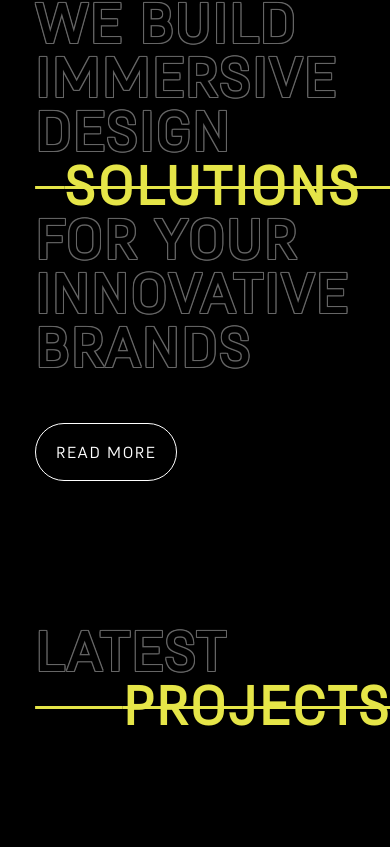
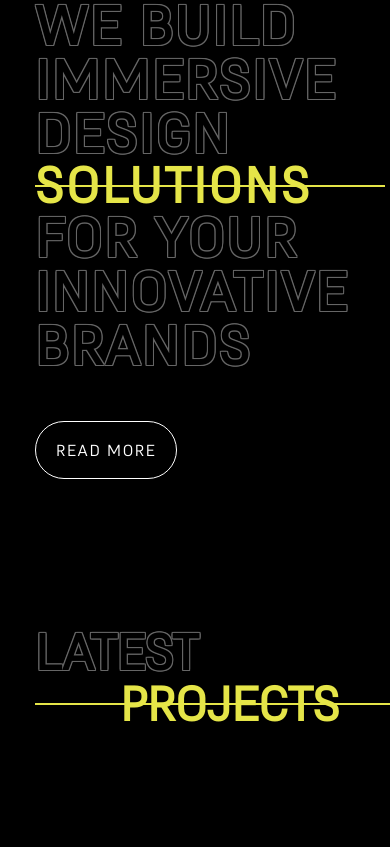
Before and after one commit to mosikkaa/NextProject, a Next.js app in the folder my-app/: page / in a window 390 px wide. Shown: the part 1078-1925 px from the top of the page. Built offline with nearby package versions, Linux system fonts and the light colour scheme; a web font is replaced by a local one.

Commit message:
Fix Responsive

```diff
--- a/my-app/app/components/atoms/CtaFooter/CtaFooter.tsx
+++ b/my-app/app/components/atoms/CtaFooter/CtaFooter.tsx
@@ -1,7 +1,8 @@
 import { motion } from "motion/react"
 import FooterColumn from "../FooterColumn/FooterColumn"
+import {CtaProps} from "@/app/types/types";
 
-const CtaFooter = () => {
+const CtaFooter = ({scrollToSection,refs}:CtaProps) => {
   return (
     <motion.footer initial={{ opacity: 0, y: 30 }} whileInView={{ opacity: 1, y: 0 }} viewport={{ once: true, amount: 0.2 }} transition={{ duration: 0.8, ease: "easeOut" }}  className="mt-20 grid grid-cols-1 sm:grid-cols-2 lg:grid-cols-5 gap-10">
 
@@ -24,8 +25,19 @@ const CtaFooter = () => {
       </div>
 
       <div className="order-2 sm:order-4 lg:order-4 flex flex-wrap lg:flex-nowrap gap-[68px]">
-        <FooterColumn items={["HOME", "WORKS", "COMPANY", "THOUGHTS", "CONTACT"]}/>
-        <FooterColumn items={["Instagram", "Twitter", "LinkedIn", "Facebook"]}/>
+          <motion.ul initial={{ opacity: 0, y: 30 }} whileInView={{ opacity: 1, y: 0 }} viewport={{ once: true, amount: 0.2 }} transition={{ duration: 0.8, ease: "easeOut" }}  className="text-black text-[14px] flex flex-col font-supreme font-medium leading-[240%] tracking-[0.04em] uppercase">
+              <li className='cursor-pointer hover:scale-110 ease-in-out transition duration-200' onClick={() => scrollToSection(refs.homeRef)}>HOME</li>
+              <li className='cursor-pointer hover:scale-110 ease-in-out transition duration-200' onClick={() => scrollToSection(refs.latestProjectsRef)}>WORKS</li>
+              <li className='cursor-pointer hover:scale-110 ease-in-out transition duration-200' onClick={() => scrollToSection(refs.studioRef)}>COMPANY</li>
+              <li className='cursor-pointer hover:scale-110 ease-in-out transition duration-200' onClick={() => scrollToSection(refs.latestRef)}>THOUGHTS</li>
+              <li className='cursor-pointer hover:scale-110 ease-in-out transition duration-200' onClick={() => scrollToSection(refs.ctaRef)}>CONTACT</li>
+          </motion.ul>
+          <motion.ul initial={{ opacity: 0, y: 30 }} whileInView={{ opacity: 1, y: 0 }} viewport={{ once: true, amount: 0.2 }} transition={{ duration: 0.8, ease: "easeOut" }}  className="text-black text-[14px] flex flex-col font-supreme font-normal text-[14px] leading-[240%] tracking-[1px]">
+              <li className='cursor-pointer hover:scale-110 ease-in-out transition duration-200'>Instagram</li>
+              <li className='cursor-pointer hover:scale-110 ease-in-out transition duration-200'>Twitter</li>
+              <li className='cursor-pointer hover:scale-110 ease-in-out transition duration-200'>LinkedIn</li>
+              <li className='cursor-pointer hover:scale-110 ease-in-out transition duration-200'>Facebook</li>
+          </motion.ul>
       </div>
 
       <motion.div initial={{ opacity: 0, y: 30 }} whileInView={{ opacity: 1, y: 0 }} viewport={{ once: true, amount: 0.2 }} transition={{ duration: 0.8, ease: "easeOut" }}  className="order-6 sm:col-span-2 lg:col-span-5 mt-10 text-[12px] flex flex-wrap gap-6">
--- a/my-app/app/components/atoms/FooterColumn/FooterColumn.tsx
+++ b/my-app/app/components/atoms/FooterColumn/FooterColumn.tsx
@@ -5,7 +5,7 @@ interface FooterColumnProps {
   items: string[]
 }
 
-const FooterColumn = ({ title, items }: FooterColumnProps) => {
+const FooterColumn = ({ title, items}: FooterColumnProps) => {
   return (
     <motion.div initial={{ opacity: 0, y: 30 }} whileInView={{ opacity: 1, y: 0 }} viewport={{ once: true, amount: 0.2 }} transition={{ duration: 0.8, ease: "easeOut" }}  className="text-black text-[14px]">
       {title && <p className="font-bold mb-3">{title}</p>}
--- a/my-app/app/components/atoms/SectionTitle/SectionTitle.tsx
+++ b/my-app/app/components/atoms/SectionTitle/SectionTitle.tsx
@@ -14,7 +14,7 @@ const SectionTitle: React.FC<SectionTitleProps> = ({ title, subtitle }) => {
       </h2>
       <div className="flex items-center relative z-10">
         <div className="w-full shrink-0 bg-[#e5e548] h-[2px] absolute z-10 " />
-        <span className="md:text-[64px] text-[56px] font-bold leading-none mdml-[159px] ml-[96px] text-[#E5E548] uppercase whitespace-nowrap w-full">
+        <span className="sm:text-[64px] text-[48px] font-bold leading-none mdml-[159px] ml-[96px] text-[#E5E548] uppercase whitespace-nowrap w-full">
           {subtitle}
         </span>
       </div>
--- a/my-app/app/components/atoms/Solutions/Solutions.tsx
+++ b/my-app/app/components/atoms/Solutions/Solutions.tsx
@@ -2,7 +2,16 @@ import { motion } from "motion/react"
 
 const Solutions = () => {
     return (
-        <motion.div initial={{ opacity: 0, y: 30 }} whileInView={{ opacity: 1, y: 0 }} viewport={{ once: true, amount: 0.2 }} transition={{ duration: 0.8, ease: "easeOut" }}  className='tracking-wider [text-shadow:-1px_-1px_0_#666666,1px_-1px_0_#666666,-1px_1px_0_#666666,1px_1px_0_#666666,0_-1px_0_#666666,0_1px_0_#666666,-1px_0_0_#666666,1px_0_0_#666666] leading-[100%] font-bold text-[54px] lg:text-[88px]'>WE BUILD IMMERSIVE DESIGN <span className='text-shadow-none line-through decoration-[#E5E548] decoration-3 text-[#E5E548] [-webkit-text-stroke:0px]'><span className='text-black'>s</span>SOLUTIONS<span className='text-black'>s</span></span> FOR YOUR INNOVATIVE BRANDS</motion.div>
+        <motion.div initial={{ opacity: 0, y: 30 }} whileInView={{ opacity: 1, y: 0 }} viewport={{ once: true, amount: 0.2 }} transition={{ duration: 0.8, ease: "easeOut" }}  className='tracking-wider [text-shadow:-1px_-1px_0_#666666,1px_-1px_0_#666666,-1px_1px_0_#666666,1px_1px_0_#666666,0_-1px_0_#666666,0_1px_0_#666666,-1px_0_0_#666666,1px_0_0_#666666] leading-[100%] font-bold text-[54px] lg:text-[88px]'>
+            WE BUILD IMMERSIVE DESIGN
+            <span className='text-shadow-none decoration-3 text-[#E5E548] [-webkit-text-stroke:0px]'>
+                <div className="flex sm:inline-flex  items-center max-w-[350px] sm:max-w-[350px] lg:max-w-[800px] lg:w-[580px] relative z-10">
+                  <div className="w-full shrink-0 bg-[#e5e548] h-[2px] absolute z-10 " />
+                  <span className="sm:text-[54px] lg:text-[88px] text-[50px] text-start sm:text-center font-bold leading-none  text-[#E5E548] uppercase whitespace-nowrap w-full">
+                    SOLUTIONS
+                  </span>
+                </div></span> FOR YOUR INNOVATIVE BRANDS
+        </motion.div>
     )
 }
 
--- a/my-app/app/components/molecules/CtaSection/CtaSection.tsx
+++ b/my-app/app/components/molecules/CtaSection/CtaSection.tsx
@@ -2,16 +2,17 @@
 import CtaTitle from "../../atoms/CtaTitle/CtaTitle"
 import CtaButton from "../../atoms/CtaButton/CtaButton"
 import CtaFooter from "../../atoms/CtaFooter/CtaFooter"
-import {SectionProps} from "@/app/types/types";
+import {CtaSectionProps} from "@/app/types/types";
 
-const CtaSection = ({sectionRef}:SectionProps) => {
+
+const CtaSection = ({sectionRef,scrollToSection,refs}:CtaSectionProps) => {
   return (
     <section ref={sectionRef} className="bg-[#E5E548] px-[9%] sm:pl-28 sm:pr-20 lg:pr-20 xl:pl-32 xl:pr-21  py-16 font-[Supreme] w-full">
       <div className="flex flex-col lg:flex-row lg:justify-between lg:items-start gap-10">
         <CtaTitle />
         <CtaButton text="CONTACT US" />
       </div>
-      <CtaFooter />
+      <CtaFooter scrollToSection={scrollToSection} refs={refs}/>
     </section>
   )
 }
--- a/my-app/app/components/molecules/LatestProjects/LatestProjects.tsx
+++ b/my-app/app/components/molecules/LatestProjects/LatestProjects.tsx
@@ -120,17 +120,17 @@ const LatestProjects = ({ sectionRef }: SectionProps) => {
       </div>
 
       <div ref={sectionRef} className="w-full  ">
-        <motion.div
-          initial={{ opacity: 0, y: 30 }}
-          whileInView={{ opacity: 1, y: 0 }}
-          viewport={{ once: true, amount: 0.2 }}
-          transition={{ duration: 0.8, ease: "easeOut" }}
-          className="mb-30.25 tracking-wider [text-shadow:-1px_-1px_0_#666666,1px_-1px_0_#666666,-1px_1px_0_#666666,1px_1px_0_#666666,0_-1px_0_#666666,0_1px_0_#666666,-1px_0_0_#666666,1px_0_0_#666666] leading-[100%] sm:w-97.5 lg:w-130 font-bold text-[54px] lg:text-[64px]">
-          LATEST{" "}
-          <span className="text-shadow-none line-through decoration-3 text-[#E5E548] [-webkit-text-stroke:0px]">
-            <span className="text-black">sss</span>PROJECTS
-          </span>
-        </motion.div>
+          <motion.div initial={{ opacity: 0, y: 30 }} whileInView={{ opacity: 1, y: 0 }} viewport={{ once: true, amount: 0.2 }} transition={{ duration: 0.8, ease: "easeOut" }}  className="relative max-w-[425px]  w-full flex flex-col font-supreme leading-[1.1] md:leading-[1.6] overflow-hidden mb-30.25">
+              <h2 className="[text-shadow:-1px_-1px_0_#666666,1px_-1px_0_#666666,-1px_1px_0_#666666,1px_1px_0_#666666,0_-1px_0_#666666,0_1px_0_#666666,-1px_0_0_#666666,1px_0_0_#666666]  sm:text-[64px] text-[50px] font-bold text-black uppercase">
+                  Latest
+              </h2>
+              <div className="flex items-center relative z-10">
+                  <div className="w-full shrink-0 bg-[#e5e548] h-[2px] absolute z-10 " />
+                  <span className="sm:text-[64px] text-[48px] font-bold leading-none mdml-[159px] ml-[85px] sm:ml-[108px] text-[#E5E548] uppercase whitespace-nowrap w-full">
+                    Projects
+                  </span>
+              </div>
+          </motion.div>
 
         <div className="mb-6 xl:hidden flex gap-6 overflow-x-auto [&::-webkit-scrollbar]:h-1.5 [&::-webkit-scrollbar-track]:bg-zinc-900 [&::-webkit-scrollbar-thumb]:bg-white">
           {projects.map((p, i) => (<ProjectCard key={i} {...p} />))}
--- a/my-app/app/components/organisms/Home/Home.tsx
+++ b/my-app/app/components/organisms/Home/Home.tsx
@@ -32,7 +32,7 @@ const Home = () => {
       <LatestProjects sectionRef={latestProjectsRef} />
       <Studio sectionRef={studioRef}/>
       <Latest sectionRef={latestRef}/>
-      <CtaSection sectionRef={ctaRef} />
+      <CtaSection sectionRef={ctaRef} scrollToSection={scrollToSection} refs={{homeRef,latestProjectsRef,studioRef,latestRef,ctaRef}}/>
     </div>
   );
 };
--- a/my-app/app/types/types.tsx
+++ b/my-app/app/types/types.tsx
@@ -7,6 +7,28 @@ export interface LandProps{
 }
 export interface SectionProps {
     sectionRef:RefObject<null>;
+}
+export interface CtaProps {
+    scrollToSection:any;
+    refs: {
+        homeRef:RefObject<null>;
+        latestProjectsRef: RefObject<null>;
+        studioRef: RefObject<null>;
+        latestRef: RefObject<null>;
+        ctaRef: RefObject<null>;
+    };
+}
+
+export interface CtaSectionProps{
+    sectionRef:RefObject<null>;
+    scrollToSection:(elementRef: RefObject<null>) => void;
+    refs: {
+        homeRef:RefObject<null>;
+        latestProjectsRef: RefObject<null>;
+        studioRef: RefObject<null>;
+        latestRef: RefObject<null>;
+        ctaRef: RefObject<null>;
+    };
 }
 
 export interface MenuOptionsProps {
```
